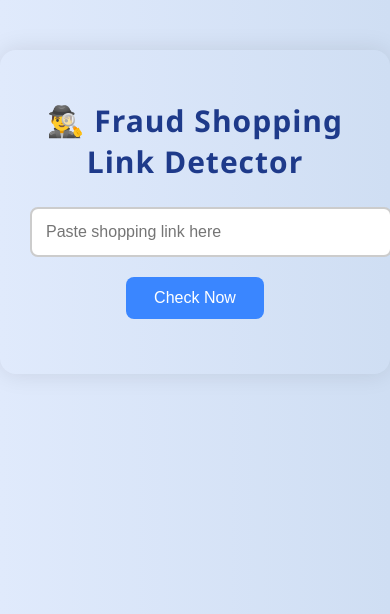
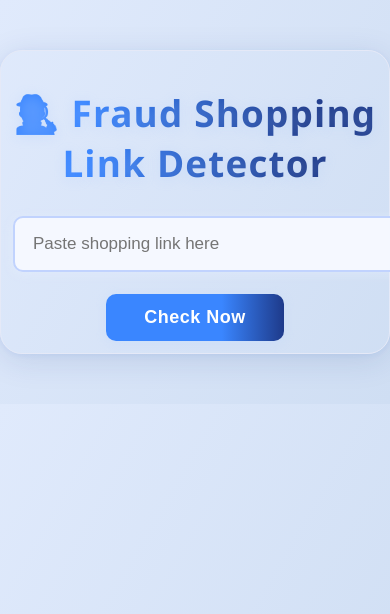
Before and after one commit to Jagan-Srinivasan/fraud_link_detector, a Flask app: page / in a window 390 px wide; the page is wider, and only the part inside the window is pictured. Shown: the top 614 px of that part. Run offline with Flask 3, Linux system fonts and the light colour scheme.

Commit message:
Update style.css

```diff
--- a/backend/static/style.css
+++ b/backend/static/style.css
@@ -1,109 +1,161 @@
 /* Overall Body Styling */
 body {
   font-family: 'Segoe UI', sans-serif;
-  background: linear-gradient(to right, #e0eafc, #cfdef3);
-  max-width: 650px;
+  background: linear-gradient(120deg, #e0eafc 0%, #cfdef3 100%);
+  max-width: 700px;
   margin: 50px auto;
-  padding: 30px;
+  padding: 38px;
   text-align: center;
-  border-radius: 16px;
-  box-shadow: 0 0 25px rgba(0, 0, 0, 0.1);
+  border-radius: 22px;
+  box-shadow: 0 6px 32px rgba(26, 55, 120, 0.13), 0 1.5px 5px rgba(58, 134, 255, 0.07);
+  border: 1.5px solid #e5e9f7;
 }
 
 /* Title */
 h1 {
   color: #1e3a8a;
-  font-size: 30px;
-  margin-bottom: 25px;
-  letter-spacing: 1px;
+  font-size: 2.3rem;
+  margin-bottom: 28px;
+  letter-spacing: 1.2px;
+  text-shadow: 0 2px 12px #a9c9ff44;
+  font-weight: 800;
+  background: linear-gradient(90deg, #3a86ff 20%, #1e3a8a 80%);
+  -webkit-background-clip: text;
+  -webkit-text-fill-color: transparent;
 }
 
 /* Input Box */
 input[type="text"] {
   width: 100%;
-  padding: 14px;
-  border: 2px solid #ccc;
-  border-radius: 8px;
-  font-size: 16px;
+  padding: 16px 18px;
+  border: 2.2px solid #c1d3fe;
+  border-radius: 10px;
+  font-size: 17px;
   outline: none;
+  background: #f5f8ff;
+  margin-bottom: 0px;
   transition: border 0.3s, box-shadow 0.3s;
+  box-shadow: 0 2px 12px #e7f0ff7a;
 }
 
 input[type="text"]:focus {
   border-color: #3a86ff;
-  box-shadow: 0 0 5px rgba(58, 134, 255, 0.4);
+  box-shadow: 0 0 8px rgba(58, 134, 255, 0.22);
 }
 
 /* Button Styling */
 button {
-  margin-top: 20px;
-  background-color: #3a86ff;
-  color: white;
-  padding: 12px 28px;
+  margin-top: 22px;
+  background: linear-gradient(90deg,#3a86ff 65%,#1e3a8a 100%);
+  color: #fff;
+  padding: 13px 38px;
   border: none;
-  border-radius: 8px;
-  font-size: 16px;
-  font-weight: 500;
+  border-radius: 10px;
+  font-size: 18px;
+  font-weight: 600;
   cursor: pointer;
-  transition: background-color 0.3s, transform 0.2s;
+  box-shadow: 0 2px 10px #bdd7ff5a;
+  transition: background 0.3s, transform 0.18s, box-shadow 0.3s;
+  letter-spacing: 0.5px;
 }
 
 button:hover {
-  background-color: #265df2;
-  transform: scale(1.03);
+  background: linear-gradient(90deg,#265df2 70%,#3a86ff 100%);
+  transform: scale(1.04);
+  box-shadow: 0 4px 18px #a6c7ff5a;
 }
 
 /* Error Message */
 #result {
   margin-top: 25px;
-  font-size: 18px;
-  font-weight: bold;
+  font-size: 1.12rem;
+  font-weight: 700;
   color: #d32f2f;
+  letter-spacing: 0.2px;
+  background: #ffeaea;
+  border-left: 5px solid #d32f2f;
+  padding: 11px 15px;
+  border-radius: 7px;
+  display: none;
+  transition: opacity 0.3s;
 }
 
-/* Result Summary Box */
+/* Result Card / Summary Box */
 #resultBox {
-  margin-top: 35px;
-  padding: 25px;
-  border-radius: 12px;
-  background-color: #ffffff;
-  box-shadow: 0 6px 18px rgba(0,0,0,0.12);
+  margin-top: 38px;
+  padding: 0;
+  border-radius: 15px;
+  background: rgba(255,255,255,0.98);
+  box-shadow: 0 8px 36px 2px rgba(58,134,255,0.13), 0 1.5px 5px rgba(58,134,255,0.08);
   display: none;
   text-align: left;
-  transition: all 0.3s;
+  overflow: hidden;
+  animation: fadeInCard 0.65s cubic-bezier(.16,.99,.43,1.01);
+}
+
+@keyframes fadeInCard {
+  from { opacity: 0; transform: translateY(40px);}
+  to { opacity: 1; transform: translateY(0);}
+}
+
+/* Card Inner */
+#resultBox .card-inner {
+  padding: 30px 28px 22px 28px;
 }
 
 /* Section Title */
 #resultBox h3 {
-  color: #111;
-  margin-bottom: 15px;
-  border-bottom: 2px solid #eee;
-  padding-bottom: 5px;
+  color: #144fc7;
+  font-size: 1.2rem;
+  margin-bottom: 18px;
+  border-bottom: 2.5px solid #e4ebff;
+  padding-bottom: 7px;
+  font-weight: 700;
+  letter-spacing: 0.3px;
+  background: linear-gradient(90deg, #3a86ff2e 0%, #cfdef3 100%);
 }
 
 /* Result Lines */
 #resultBox p {
-  background-color: #f1f5ff;
-  border-left: 5px solid #3a86ff;
-  margin: 10px 0;
-  padding: 10px 15px;
-  border-radius: 6px;
-  font-size: 15.5px;
-  line-height: 1.4;
+  background: linear-gradient(90deg, #f1f5ff 65%, #e5eaff 100%);
+  border-left: 6px solid #3a86ff;
+  margin: 13px 0;
+  padding: 13px 18px;
+  border-radius: 7px;
+  font-size: 1.03rem;
+  line-height: 1.5;
   word-wrap: break-word;
+  color: #20294f;
+  box-shadow: 0 1px 6px #e7f0ff2e;
+  transition: background 0.25s;
 }
 
 #resultBox p span {
-  font-weight: 600;
+  font-weight: 700;
+  color: #1e3a8a;
+  letter-spacing: 0.2px;
 }
 
 /* Explanation Line */
 #explanation {
-  font-size: 14px;
-  color: #666;
-  margin-top: 20px;
-  background-color: #f9f9f9;
-  padding: 10px;
-  border-left: 5px solid #999;
-  border-radius: 6px;
+  font-size: 15px;
+  color: #5970a7;
+  margin-top: 22px;
+  background: #f8faff;
+  padding: 11px;
+  border-left: 6px solid #7aaaff;
+  border-radius: 7px;
+  box-shadow: 0 1.5px 8px #e7f0ff3b;
+  font-style: italic;
 }
+
+/* Responsive for Mobile */
+@media (max-width: 600px) {
+  body {
+    padding: 12px;
+    max-width: 98vw;
+  }
+  #resultBox .card-inner {
+    padding: 19px 7vw 16px 7vw;
+  }
+}
```
